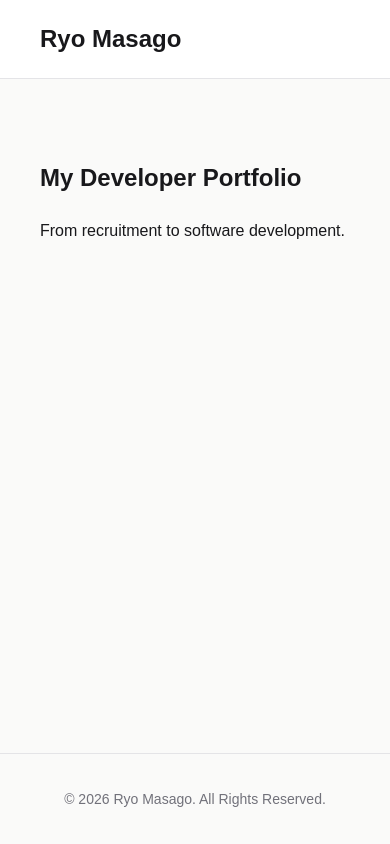
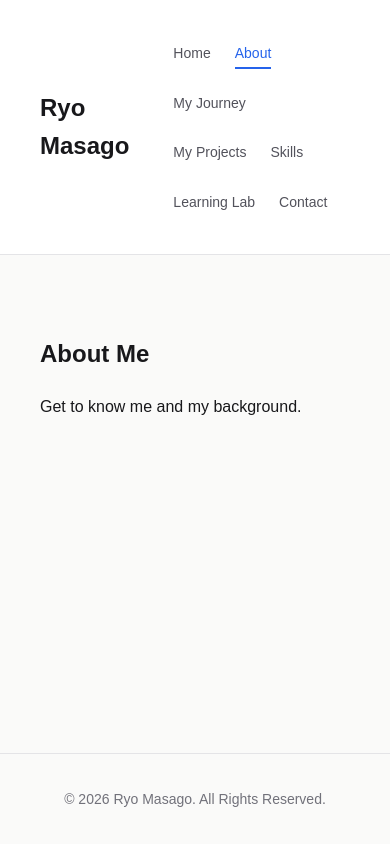
Before and after one commit to ryo-masago/ryo-portfolio, a React (Create React App) app: page /about in a window 390 px wide. Built offline with nearby package versions, Linux system fonts and the light colour scheme.

Commit message:
Implement React Router and responsive navigation

```diff
--- a/package.json
+++ b/package.json
@@ -13,6 +13,7 @@
     "@types/react-dom": "^19.3.0",
     "react": "^19.3.1",
     "react-dom": "^19.3.1",
+    "react-router-dom": "^6.30.6",
     "react-scripts": "5.0.1",
     "typescript": "^4.9.5",
     "web-vitals": "^2.1.4"
--- a/src/App.css
+++ b/src/App.css
@@ -5,14 +5,47 @@
 }
 
 .portfolio-header {
+  display: flex;
+  justify-content: space-between;
+  align-items: center;
+  gap: 24px;
   background-color: #ffffff;
   border-bottom: 1px solid #e4e4e7;
   padding: 20px 40px;
 }
 
 .portfolio-name {
+  font-size: 24px;
+  font-weight: bold;
+  text-decoration: none;
+  color: #18181b;
+}
+
+.navbar-options {
+  display: flex;
+  flex-wrap: wrap;
+  align-items: center;
+  gap: 24px;
+  list-style: none;
   margin: 0;
-  font-size: 24px;
+  padding: 20px;
+}
+
+.navbar-options a {
+  text-decoration: none;
+  color: #52525b;
+  font-size: 14px;
+  border-bottom: 2px solid transparent;
+  padding-bottom: 6px;
+}
+
+.navbar-options a:hover {
+  color: #2563eb;
+}
+
+.navbar-options a.active {
+  color: #2563eb;
+  border-bottom-color: #2563eb;
 }
 
 .main-content {
--- a/src/App.tsx
+++ b/src/App.tsx
@@ -2,6 +2,13 @@ import "./App.css";
 import Header from "./components/Header";
 import Footer from "./components/Footer";
 import Home from "./pages/Home";
+import About from "./pages/About";
+import Journey from "./pages/Journey";
+import Projects from "./pages/Projects";
+import Skills from "./pages/Skills";
+import LearningLab from "./pages/LearningLab";
+import Contact from "./pages/Contact";
+import {Routes, Route} from "react-router-dom";
 
 function App() {
   const name = "Ryo Masago"
@@ -9,9 +16,17 @@ function App() {
   return (
     <div className = "app">
       <Header name = {name}/>
-      <main className = "main-content">
-        <Home/>
-      </main>
+      <div className = "main-content">
+        <Routes>
+          <Route path = "/" element = {<Home/>}/>
+          <Route path = "/about" element = {<About/>}/>
+          <Route path = "/journey" element = {<Journey/>}/>
+          <Route path = "/projects" element = {<Projects/>}/>
+          <Route path = "/skills" element = {<Skills/>}/>
+          <Route path = "/learning-lab" element = {<LearningLab/>}/>
+          <Route path = "/contact" element = {<Contact/>}/>
+        </Routes>
+      </div>
       <Footer name = {name}/>
     </div>
   );
--- a/src/components/Header.tsx
+++ b/src/components/Header.tsx
@@ -1,3 +1,5 @@
+import {Link, NavLink} from "react-router-dom";
+
 interface HeaderProps {
   name: string;
 }
@@ -5,7 +7,18 @@ interface HeaderProps {
 function Header(props: HeaderProps) {
   return (
     <header className = "portfolio-header">
-      <h2 className = "portfolio-name">{props.name}</h2>
+      <Link to = "/" className = "portfolio-name">{props.name}</Link>
+      <nav className = "navbar">
+          <ul className = "navbar-options">
+            <li><NavLink to = "/">Home</NavLink></li>
+            <li><NavLink to = "/about">About</NavLink></li>
+            <li><NavLink to = "/journey">My Journey</NavLink></li>
+            <li><NavLink to = "/projects">My Projects</NavLink></li>
+            <li><NavLink to = "/skills">Skills</NavLink></li>
+            <li><NavLink to = "/learning-lab">Learning Lab</NavLink></li>
+            <li><NavLink to = "/contact">Contact</NavLink></li>
+          </ul>
+        </nav>
     </header>
   );
 }
--- /dev/null
+++ b/src/pages/About.tsx
@@ -0,0 +1,10 @@
+function About() {
+  return (
+    <section className = "about">
+      <h1>About Me</h1>
+      <p>Get to know me and my background.</p>
+    </section>
+  );
+}
+
+export default About;
--- /dev/null
+++ b/src/pages/Contact.tsx
@@ -0,0 +1,10 @@
+function Contact() {
+  return (
+    <section className = "contact">
+      <h1>Contact Me</h1>
+      <p>Please get in touch!</p>
+    </section>
+  );
+}
+
+export default Contact;
--- /dev/null
+++ b/src/pages/Journey.tsx
@@ -0,0 +1,10 @@
+function Journey() {
+  return (
+    <section className = "journey">
+      <h1>My Journey</h1>
+      <p>My journey from recruitment to software development.</p>
+    </section>
+  );
+}
+
+export default Journey;
--- /dev/null
+++ b/src/pages/LearningLab.tsx
@@ -0,0 +1,10 @@
+function LearningLab() {
+  return (
+    <section className = "learning-lab">
+      <h1>Learning Lab</h1>
+      <p>Some of the concepts I have learned in CS601.</p>
+    </section>
+  );
+}
+
+export default LearningLab;
--- /dev/null
+++ b/src/pages/Projects.tsx
@@ -0,0 +1,10 @@
+function Projects() {
+  return (
+    <section className = "projects">
+      <h1>My Projects</h1>
+      <p>The projects I've worked on.</p>
+    </section>
+  );
+}
+
+export default Projects;
--- /dev/null
+++ b/src/pages/Skills.tsx
@@ -0,0 +1,10 @@
+function Skills() {
+  return (
+    <section className = "skills">
+      <h1>Skills</h1>
+      <p>Here are the technical skills I've learned over the past year.</p>
+    </section>
+  );
+}
+
+export default Skills;
```
Also changed, not shown: src/index.tsx (+9 -8 lines), 1 other file (tests, documents, lock files or other folders).
